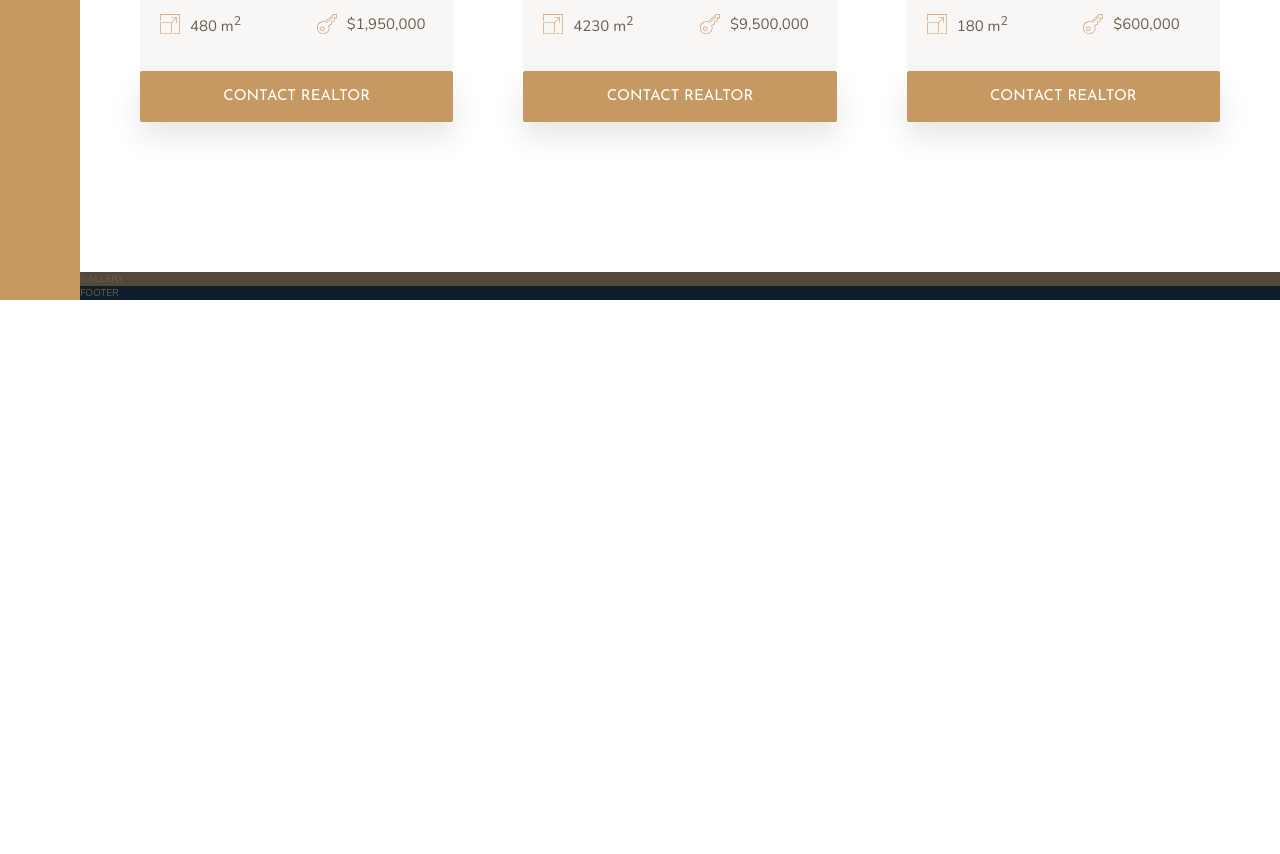
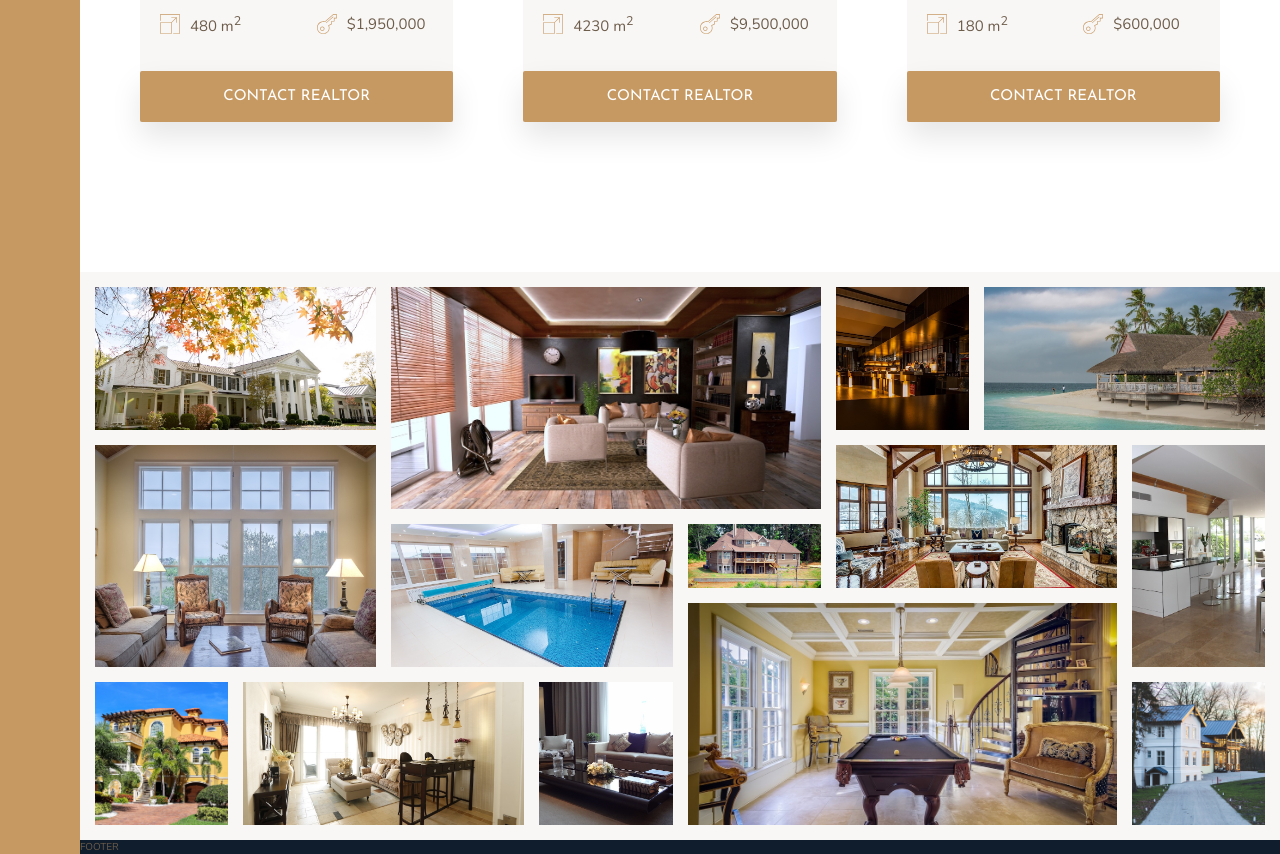
Before and after one commit to lanfengsun/nexter, a website: page index.html in a window 1280 px wide. Shown: the part 2730-3584 px from the top of the page. Before the commit the page ends 3030 px from the top, so only its background shows below. Drawn offline with nearby package versions, Linux system fonts and the light colour scheme.

Commit message:
add gallery section

```diff
--- a/index.html
+++ b/index.html
@@ -284,7 +284,48 @@
         </section>
 
         <section class="gallery">
-            GALLERY
+            <figure class="gallery__item gallery__item--1">
+                <img src="img/gal-1.jpeg" alt="Gallery image 1" class="gallery__img">
+            </figure>
+            <figure class="gallery__item gallery__item--2">
+                <img src="img/gal-2.jpeg" alt="Gallery image 2" class="gallery__img">
+            </figure>
+            <figure class="gallery__item gallery__item--3">
+                <img src="img/gal-3.jpeg" alt="Gallery image 3" class="gallery__img">
+            </figure>
+            <figure class="gallery__item gallery__item--4">
+                <img src="img/gal-4.jpeg" alt="Gallery image 4" class="gallery__img">
+            </figure>
+            <figure class="gallery__item gallery__item--5">
+                <img src="img/gal-5.jpeg" alt="Gallery image 5" class="gallery__img">
+            </figure>
+            <figure class="gallery__item gallery__item--6">
+                <img src="img/gal-6.jpeg" alt="Gallery image 6" class="gallery__img">
+            </figure>
+            <figure class="gallery__item gallery__item--7">
+                <img src="img/gal-7.jpeg" alt="Gallery image 7" class="gallery__img">
+            </figure>
+            <figure class="gallery__item gallery__item--8">
+                <img src="img/gal-8.jpeg" alt="Gallery image 8" class="gallery__img">
+            </figure>
+            <figure class="gallery__item gallery__item--9">
+                <img src="img/gal-9.jpeg" alt="Gallery image 9" class="gallery__img">
+            </figure>
+            <figure class="gallery__item gallery__item--10">
+                <img src="img/gal-10.jpeg" alt="Gallery image 10" class="gallery__img">
+            </figure>
+            <figure class="gallery__item gallery__item--11">
+                <img src="img/gal-11.jpeg" alt="Gallery image 11" class="gallery__img">
+            </figure>
+            <figure class="gallery__item gallery__item--12">
+                <img src="img/gal-12.jpeg" alt="Gallery image 12" class="gallery__img">
+            </figure>
+            <figure class="gallery__item gallery__item--13">
+                <img src="img/gal-13.jpeg" alt="Gallery image 13" class="gallery__img">
+            </figure>
+            <figure class="gallery__item gallery__item--14">
+                <img src="img/gal-14.jpeg" alt="Gallery image 14" class="gallery__img">
+            </figure>
         </section>
 
         <footer class="footer">
--- a/sass/_gallery.scss
+++ b/sass/_gallery.scss
@@ -1,4 +1,88 @@
 .gallery {
-    background-color: $color-grey-dark-1;
+    background-color: $color-grey-light-1;
     grid-column: full-start / full-end;
+    display: grid;
+    grid-template-columns: repeat(8, 1fr);
+    grid-template-rows: repeat(7, 5vw);
+    grid-gap: 1.5rem;
+    padding: 1.5rem;
+
+    &__item {
+        &--1 {
+            grid-row: 1 / span 2;
+            grid-column: 1 / span 2;
+        }
+
+        &--2 {
+            grid-row: 1 / span 3;
+            grid-column: 3 / span 3;
+        }
+
+        &--3 {
+            grid-row: 1 / span 2;
+            grid-column: 6 / span 1;
+        }
+
+        &--4 {
+            grid-row: 1 / span 2;
+            grid-column: 7 / span 2;
+        }
+
+        &--5 {
+            grid-row: 3 / span 3;
+            grid-column: 1 / span 2;
+        }
+
+        &--6 {
+            grid-row: 4 / span 2;
+            grid-column: 3 / span 2;
+        }
+
+        &--7 {
+            grid-row: 4 / span 1;
+            grid-column: 5 / span 1;
+        }
+
+        &--8 {
+            grid-row: 3 / span 2;
+            grid-column: 6 / span 2;
+        }
+
+        &--9 {
+            grid-row: 3 / span 3;
+            grid-column: 8 / span 1;
+        }
+
+        &--10 {
+            grid-row: 6 / span 2;
+            grid-column: 1 / span 1;
+        }
+
+        &--11 {
+            grid-row: 6 / span 2;
+            grid-column: 2 / span 2;
+        }
+
+        &--12 {
+            grid-row: 6 / span 2;
+            grid-column: 4 / span 1;
+        }
+
+        &--13 {
+            grid-row: 5 / span 3;
+            grid-column: 5 / span 3;
+        }
+
+        &--14 {
+            grid-row: 6 / span 2;
+            grid-column: 8 / span 1;
+        }
+    }
+
+    &__img {
+        width: 100%;
+        height: 100%;
+        object-fit: cover;
+        display: block;
+    }
 }
```
Also changed, not shown: css/style.css.
